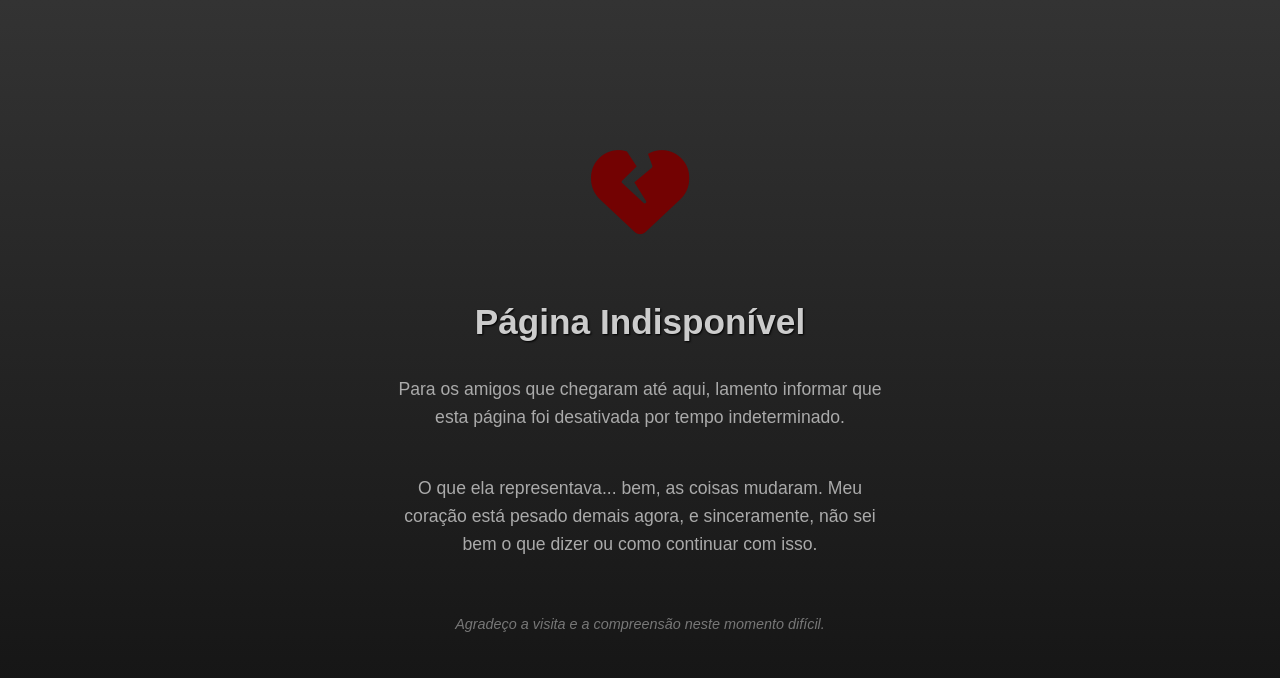
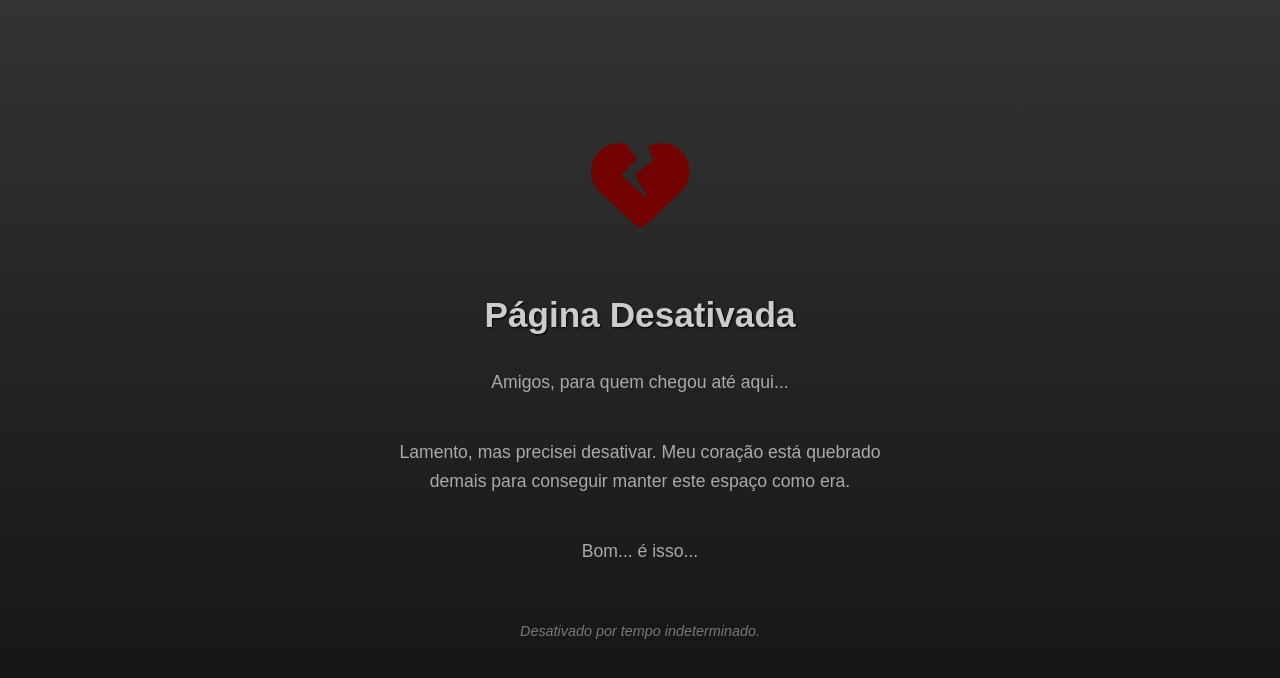
Before and after one commit to Laranjo01/daniel, a plain HTML site: page index.html in a window 1280 px wide. Drawn offline with Linux system fonts and the light colour scheme.

Commit message:
Update index.html

```diff
--- a/index.html
+++ b/index.html
@@ -246,18 +246,22 @@
     <!-- ========================================== -->
     <div id="deactivated-overlay">
          <!-- Texto Opção 1 Integrado -->
+        <!-- Dentro da div #deactivated-overlay -->
 <div class="broken-heart-icon">
     <i class="fas fa-heart-broken"></i>
 </div>
-        <h1>Página Indisponível</h1>
+<h1>Página Desativada</h1>
 <p>
-            Para os amigos que chegaram até aqui, lamento informar que esta página foi desativada por tempo indeterminado.
+    Amigos, para quem chegou até aqui...
 </p>
 <p>
-            O que ela representava... bem, as coisas mudaram. Meu coração está pesado demais agora, e sinceramente, não sei bem o que dizer ou como continuar com isso.
+    Lamento, mas precisei desativar. Meu coração está quebrado demais para conseguir manter este espaço como era.
+</p>
+<p>
+    Bom... é isso...
 </p>
 <p class="footer-note">
-            Agradeço a visita e a compreensão neste momento difícil.
+    Desativado por tempo indeterminado.
 </p>
     </div>
 
```
Lines whose indentation alone changed are shown as unchanged.
